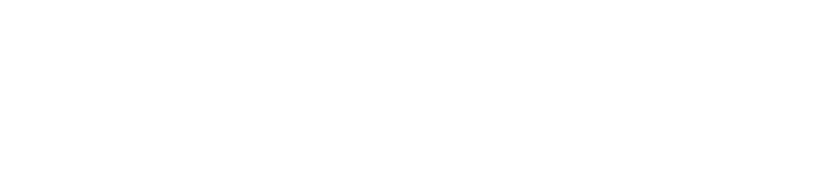
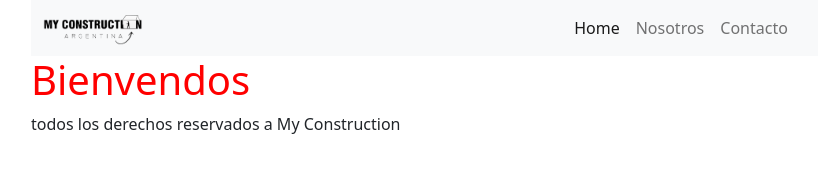
Before and after one commit to palazzid88/My-Construction, a plain HTML site: page index.html in a window 1280 px wide. Shown: the whole page, without its empty margins (9-827 px from the left). Drawn offline with nearby package versions, Linux system fonts and the light colour scheme.

Commit message:
se añade navbar bootstrap

```diff
--- /dev/null
+++ b/css/index.css
@@ -0,0 +1,31 @@
+*{
+    margin: 0%;
+    padding: 0%;
+    max-width: 1200px;
+    margin: auto;
+
+}
+
+body {
+    background-color: black;
+    /* background-image: url("../pages/img/architecture-gb9b9a9509_1920.jpg"); */
+}
+
+.navbar-flex {
+    display: flex;
+    flex-direction: column;
+    justify-content: flex-end;
+}
+
+.img-logo{
+    width: 100px;
+}
+
+h1{
+    color: red;
+}
+
+.header-nav {
+    max-width: 1200px;
+    margin: auto;
+}
--- a/index.html
+++ b/index.html
@@ -4,9 +4,46 @@
     <meta charset="UTF-8">
     <meta http-equiv="X-UA-Compatible" content="IE=edge">
     <meta name="viewport" content="width=device-width, initial-scale=1.0">
+    <link rel="stylesheet" href="./css/index.css">
+    <link href="https://cdn.jsdelivr.net/npm/bootstrap@5.0.2/dist/css/bootstrap.min.css" rel="stylesheet" integrity="sha384-EVSTQN3/azprG1Anm3QDgpJLIm9Nao0Yz1ztcQTwFspd3yD65VohhpuuCOmLASjC" crossorigin="anonymous">
     <title>My Construction</title>
 </head>
 <body>
-
+    <header>
+        <nav class="navbar navbar-expand-lg navbar-light bg-light header-nav">
+            <div class="container-fluid">
+              <!-- <a class="navbar-brand" href="#">My Construction</a> -->
+              <img class="img-logo" src="./pages/img/logoSinFondo.png">
+              <button class="navbar-toggler" type="button" data-bs-toggle="collapse" data-bs-target="#navbarNav" aria-controls="navbarNav" aria-expanded="false" aria-label="Toggle navigation">
+                <span class="navbar-toggler-icon"></span>
+              </button>
+              <div class="collapse navbar-collapse" id="navbarNav">
+                <ul class="navbar-nav">
+                  <li class="nav-item">
+                    <a class="nav-link active" aria-current="page" href="#">Home</a>
+                  </li>
+                  <li class="nav-item">
+                    <a class="nav-link" href="#">Nosotros</a>
+                  </li>
+                  <li class="nav-item">
+                    <a class="nav-link" href="#">Contacto</a>
+                  </li>
+                  <!-- <li class="nav-item">
+                    <a class="nav-link disabled" href="#" tabindex="-1" aria-disabled="true">Disabled</a>
+                  </li> -->
+                </ul>
+              </div>
+            </div>
+          </nav>
+    </header>
+    <main>
+        <h1>Bienvendos</h1>
+    </main>
+    <script src="https://cdn.jsdelivr.net/npm/bootstrap@5.0.2/dist/js/bootstrap.bundle.min.js" integrity="sha384-MrcW6ZMFYlzcLA8Nl+NtUVF0sA7MsXsP1UyJoMp4YLEuNSfAP+JcXn/tWtIaxVXM" crossorigin="anonymous"></script>
+    <footer>
+        <p>
+            todos los derechos reservados a My Construction
+        </p>
+    </footer>
 </body>
 </html>
```
Also changed, not shown: pages/img/architecture-gb9b9a9509_1920.jpg (added), pages/img/logoSinFondo.png (added).
